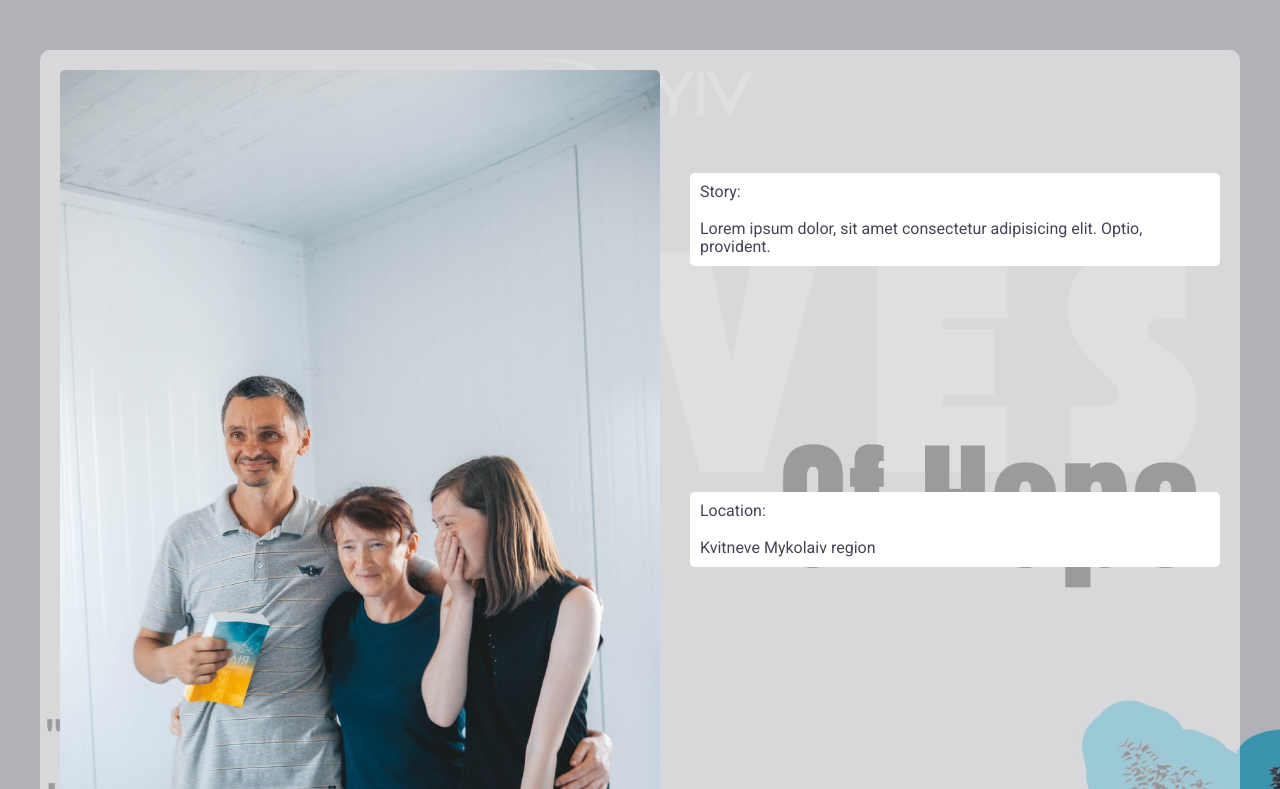
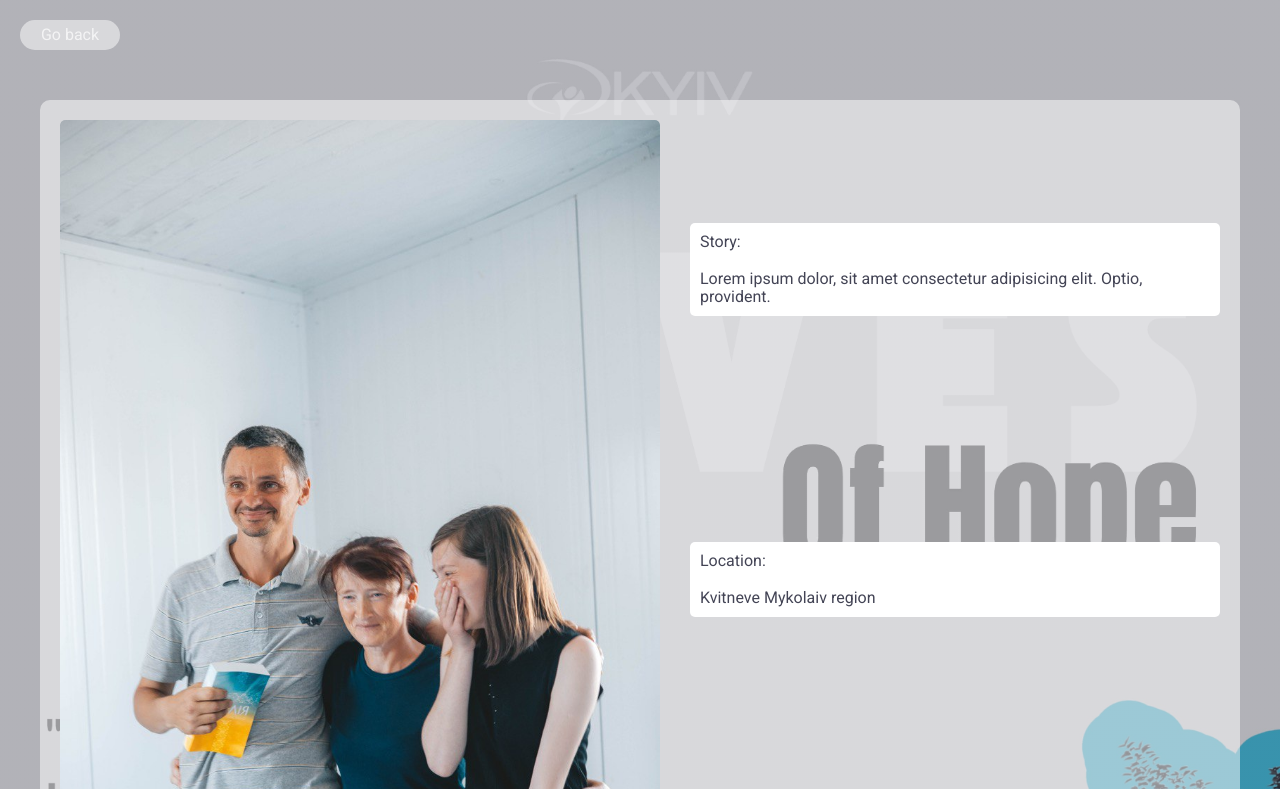
Before and after one commit to MaxPress1/waves-of-hope, a plain HTML site: page family1.html in a window 1280 px wide. Shown: the top 789 px of the page. Drawn offline with nearby package versions, Linux system fonts and the light colour scheme.

Commit message:
add button

```diff
--- a/css/styles.css
+++ b/css/styles.css
@@ -2,15 +2,14 @@ body {
     font-family: "Roboto", sans-serif;
     color: #434455 ;
     background-color: rgba(120, 100, 200, 0.3);
-     background-image: linear-gradient(
+    background-image: linear-gradient(
         to bottom,
         rgba(46, 47, 66, 0.3),
         rgba(46, 47, 66, 0.3)
       ),
       url(../images/Wave1.jpg);
       background-size: cover;
-      object-fit: cover;
-      height: 100vh;
+      padding: 20px;
 
 }
 
@@ -38,6 +37,19 @@ img {
 
 }
 
+.btn {
+    background-color: rgba(255, 255, 255, 0.5);
+    border-radius: 15px;
+    border: none;
+    width: 100px;
+    height: 30px;
+}
+
+.btn > a {
+    color: rgba(255, 255, 255, 0.7);;
+}
+
+
 .title {
     margin: 50px 0;
     display: flex;
@@ -58,10 +70,6 @@ img {
     background-color: rgba(255, 255, 255, 0.5);
     border-radius: 4px;
     padding: 5px;
-}
-
-a:visited {
-    color: #434455;
 }
 
 
--- a/family1.html
+++ b/family1.html
@@ -16,6 +16,9 @@
     <link rel="stylesheet" href="./css/styles.css" />
   </head>
   <body>
+    <button type="button" class="btn">
+      <a href="./index.html">Go back</a>
+    </button>
     <div class="box">
       <div class="foto-box">
         <img src="./images/fam1.jpg" alt="photo family" />
```
Also changed, not shown: family2.html (+3 -0 lines), family3.html (+3 -0 lines), family4.html (+3 -0 lines), family5.html (+3 -0 lines).
